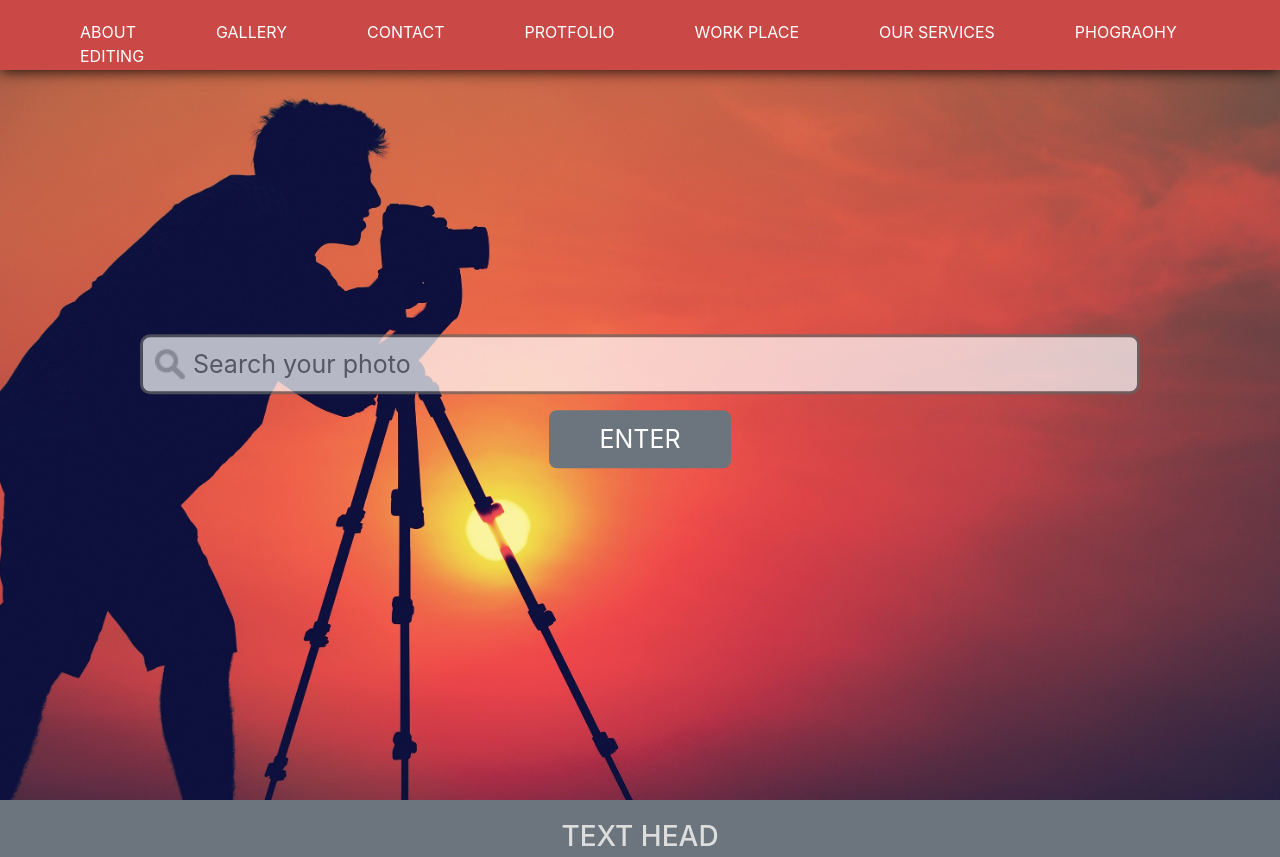
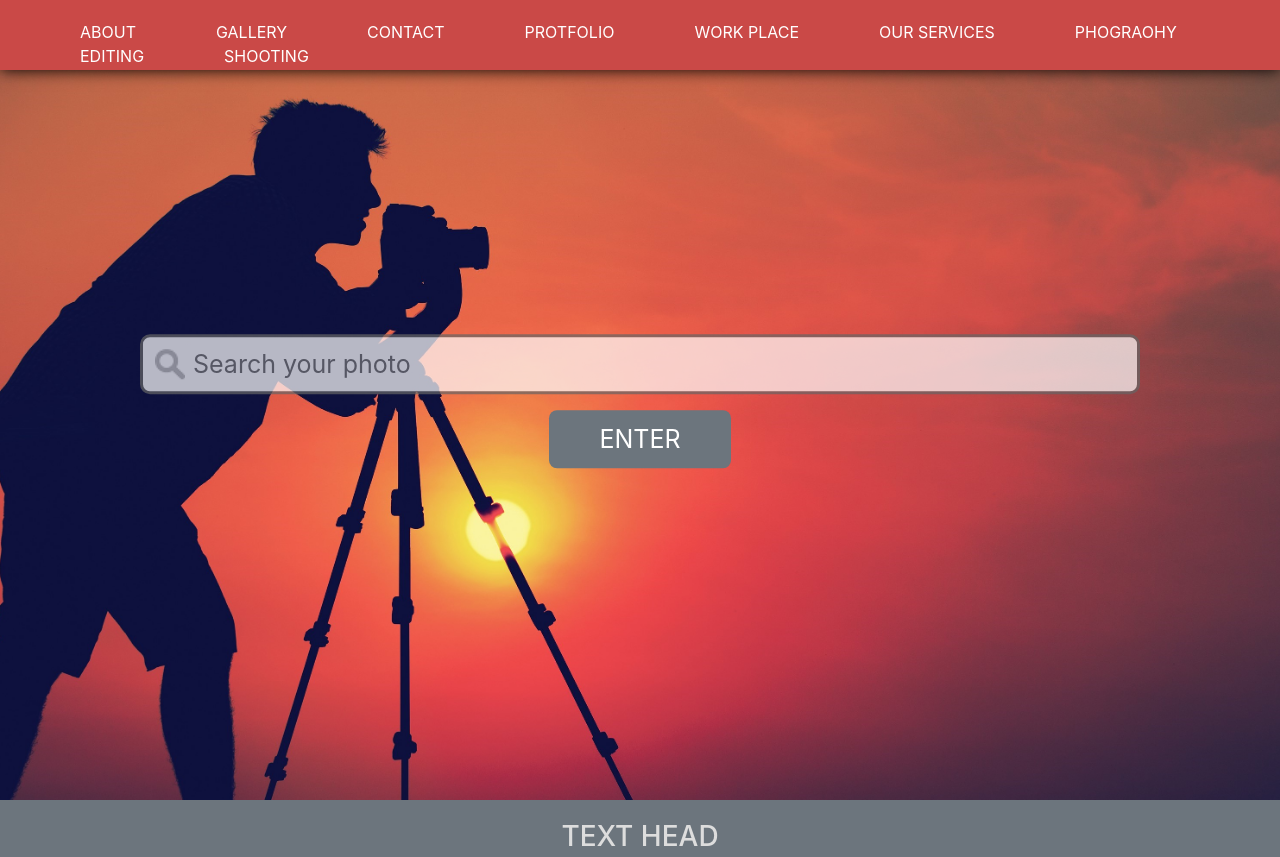
Before and after one commit to salahuddinjony/parallax-scroling, a plain HTML site: page index.html in a window 1280 px wide. Shown: the top 857 px of the page. Drawn offline with Linux system fonts and the light colour scheme.

Commit message:
Added a li

```diff
--- a/index.html
+++ b/index.html
@@ -31,6 +31,7 @@
                 <li><a href="#">our services</a></li>
                 <li><a href="#">phograohy</a></li>
                 <li><a href="#">editing</a></li>
+              <li><a href="#">Shooting</a></li>
             </ul>
             </div>
 
```
